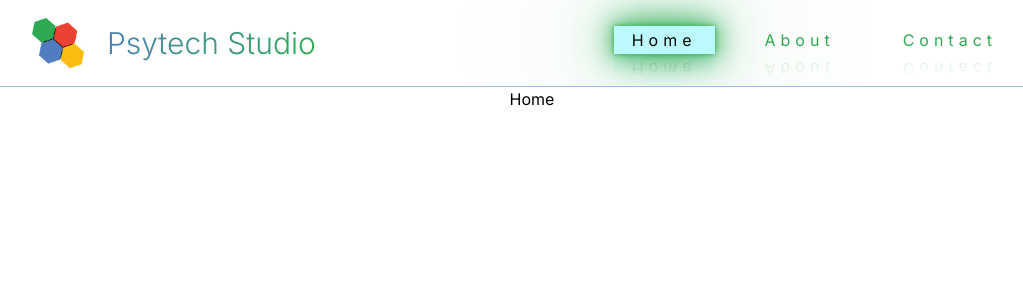
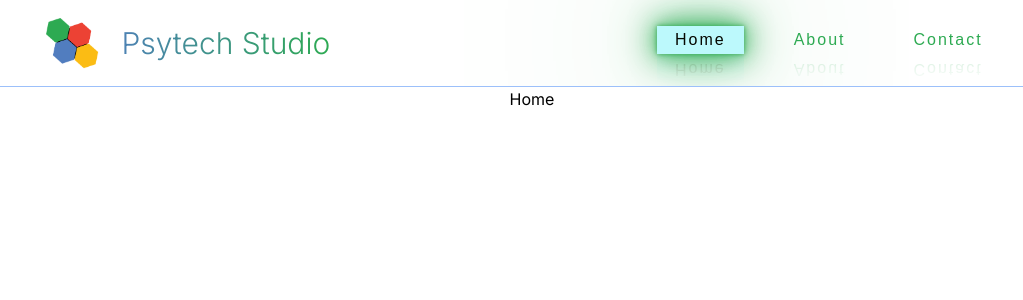
Before and after one commit to christiaan-fourie/psytech, a Next.js app: page / in a window 1280 px wide. Shown: the top 300 px of the page, without its empty margins (108-1131 px from the left). Built offline with nearby package versions, Linux system fonts and the light colour scheme.

Commit message:
Update globals.css

```diff
--- a/app/globals.css
+++ b/app/globals.css
@@ -107,12 +107,13 @@
 .neonButton{
 	color: #2daa52;
 	display: inline-block;
-	letter-spacing: 5px;
+	letter-spacing: 2px;
   width: 100%;
   margin: 2px 0;
   padding: 2px 18px;
 	overflow: hidden;
 	text-decoration: none;
+  font-family: 'Poppins', sans-serif;
 	transition: 0.3s;
 	-webkit-box-reflect: below 1px linear-gradient(transparent, rgba(0, 0, 0, 0.199));
 }
```
